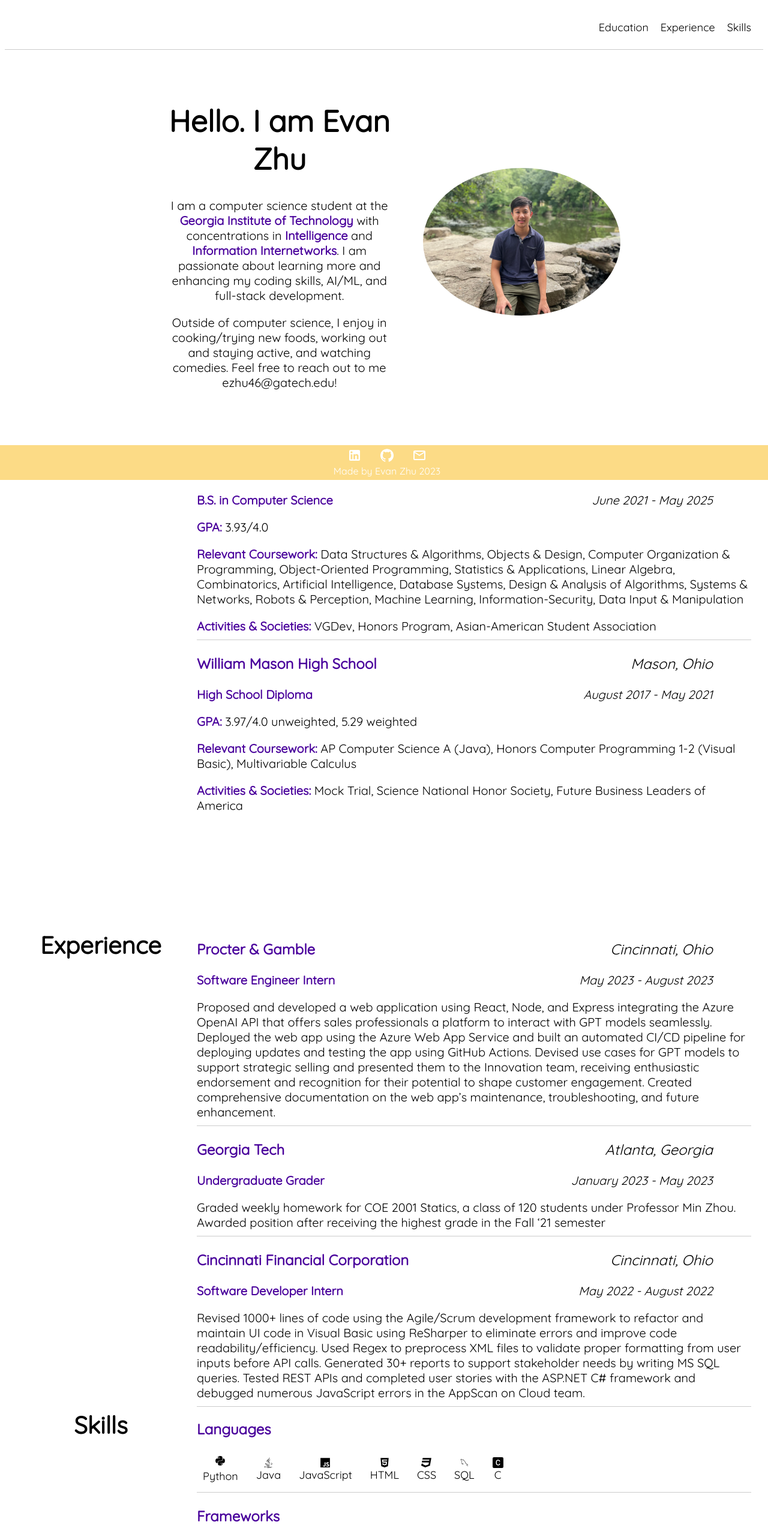
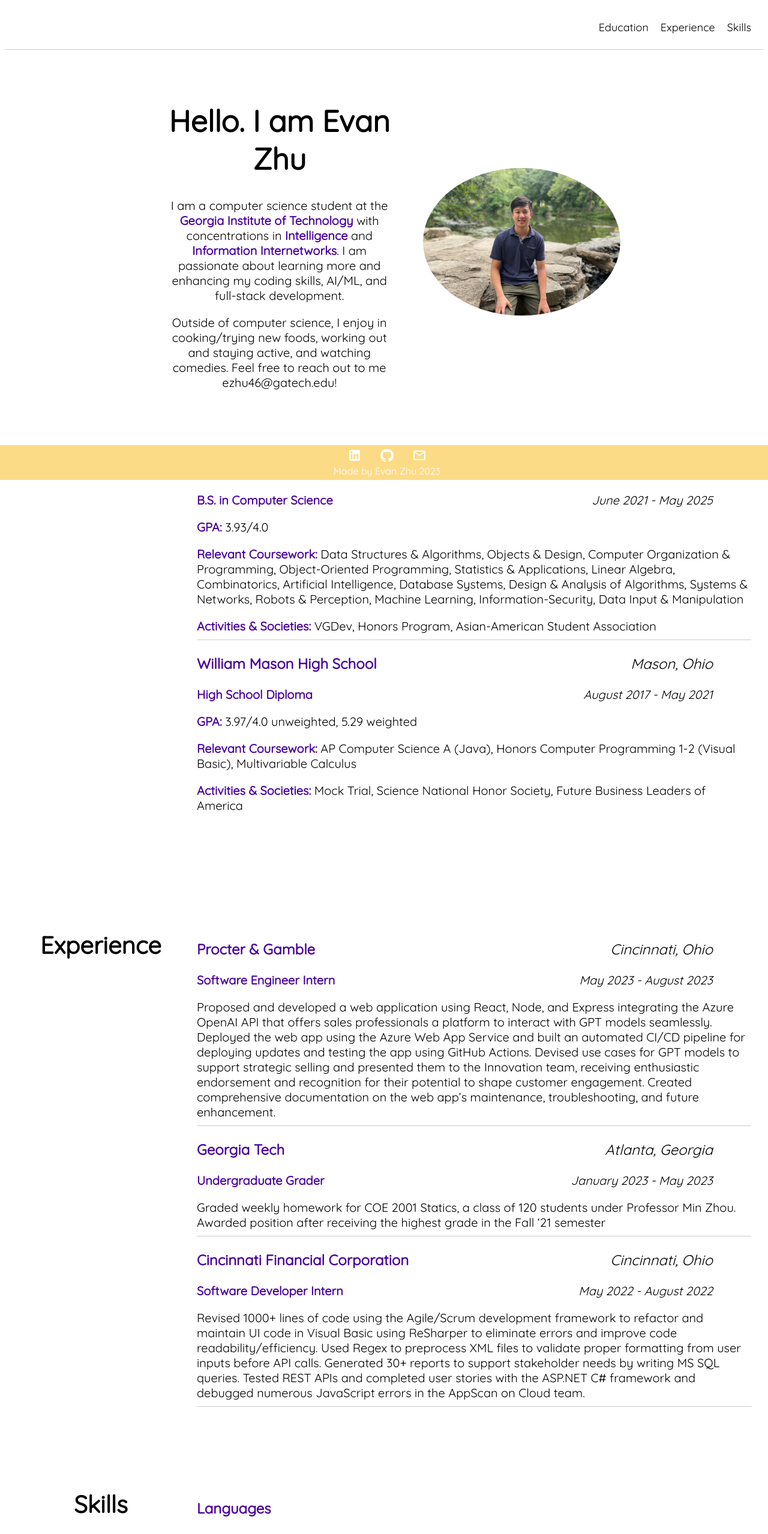
Before and after one commit to evanzhu888/personal-app, a React (Create React App) app: page / in a window 1280 px wide. Shown: the top 2557 px of the page at 60% size. Built offline with nearby package versions, Linux system fonts and the light colour scheme.

Commit message:
fix format issue

```diff
--- a/package.json
+++ b/package.json
@@ -44,5 +44,8 @@
       "last 1 firefox version",
       "last 1 safari version"
     ]
+  },
+  "devDependencies": {
+    "@babel/plugin-proposal-private-property-in-object": "^7.21.11"
   }
 }
--- a/src/pages/experience.css
+++ b/src/pages/experience.css
@@ -34,3 +34,7 @@
     justify-content: space-between;
     margin-right: 5vw;
 }
+
+#exp {
+    height: auto;
+}
--- a/src/pages/experience.js
+++ b/src/pages/experience.js
@@ -1,5 +1,5 @@
 import React from "react";
-import "./education.css";
+import "./experience.css";
 
 export function Experience() {
     return (
```
Also changed, not shown: 1 other file (tests, documents, lock files or other folders).
